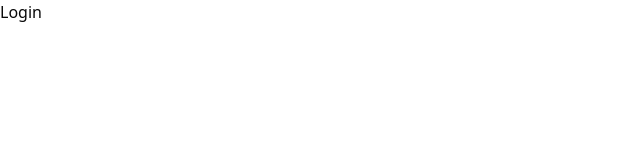
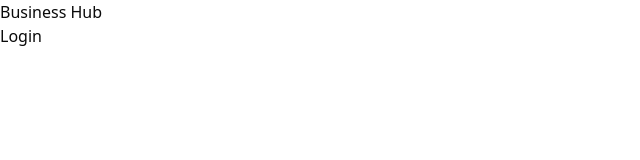
Before and after one commit to david-7279/zevvo, a Next.js app: page /login in a window 1280 px wide. Shown: the top 160 px of the page, without its empty margins (0-640 px from the left). Built offline with nearby package versions, Linux system fonts and the light colour scheme.

Commit message:
feat: add path lib and nav structure

```diff
--- a/app/layout.tsx
+++ b/app/layout.tsx
@@ -2,6 +2,7 @@
 import { ThemeProvider } from "@/components/providers/theme-provider"
 import { Geist, Geist_Mono } from "next/font/google";
 import "./globals.css";
+import Navbar from "@/components/layout/navbar";
 
 const geistSans = Geist({
   variable: "--font-geist-sans",
@@ -34,6 +35,7 @@
           enableSystem
           disableTransitionOnChange
         >
+          <Navbar />
           {children}
         </ThemeProvider>
       </body>
--- /dev/null
+++ b/components/layout/navbar.tsx
@@ -0,0 +1,15 @@
+import { Path } from '@/lib/paths'
+import Link from 'next/link'
+import React from 'react'
+
+const Navbar = () => {
+  return (
+    <nav className="">
+      <Link href={Path.root}>
+        Business Hub
+      </Link>
+    </nav>
+  )
+}
+
+export default Navbar
--- /dev/null
+++ b/lib/paths.ts
@@ -0,0 +1,13 @@
+export const Path = {
+  root: "/",
+
+  products: "/products",
+  productsId: "/products/:id",
+
+  clients: "/clients",
+  clientsId: "/clients/:id",
+
+  profile: "/profile",
+  settings: "/settings",
+  support: "/support"
+};
```
